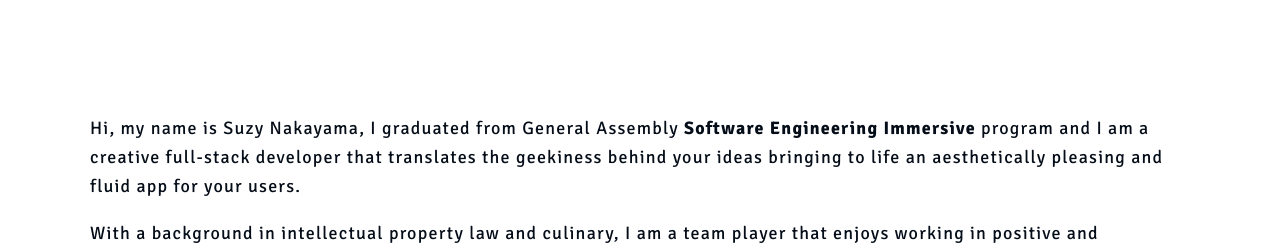
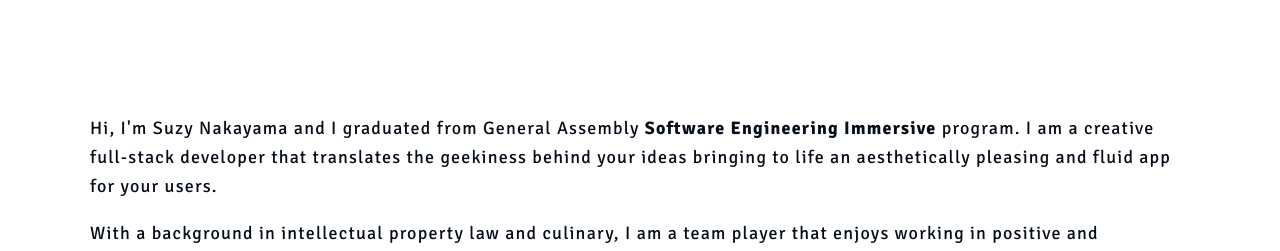
Before and after one commit to suzynakayama/Suzy-Nakayama, a React (Create React App) app: page / in a window 1280 px wide. Shown: the part 1021-1272 px from the top of the page. Built offline with nearby package versions, Linux system fonts and the light colour scheme; some icons are missing; a web font is replaced by a local one.

Commit message:
changed about text and outline of contact btn

```diff
--- a/src/pages/About/About.js
+++ b/src/pages/About/About.js
@@ -9,9 +9,9 @@ function About() {
             <div className="about__container">
                 <div className="about__text">
                     <p>
-                        Hi, my name is Suzy Nakayama, I graduated from General
+                        Hi, I'm Suzy Nakayama and I graduated from General
                         Assembly <strong>Software Engineering Immersive</strong>{" "}
-                        program and I am a creative full-stack developer that
+                        program. I am a creative full-stack developer that
                         translates the geekiness behind your ideas bringing to
                         life an aesthetically pleasing and fluid app for your
                         users.
--- a/src/pages/Contact/Contact.css
+++ b/src/pages/Contact/Contact.css
@@ -77,6 +77,10 @@
     box-shadow: 2px 2px 4px #bbb;
 }
 
+.contact__form--submit:focus {
+    outline: none;
+}
+
 @media (min-width: 600px) {
     .contact__form {
         width: 80%;
```
